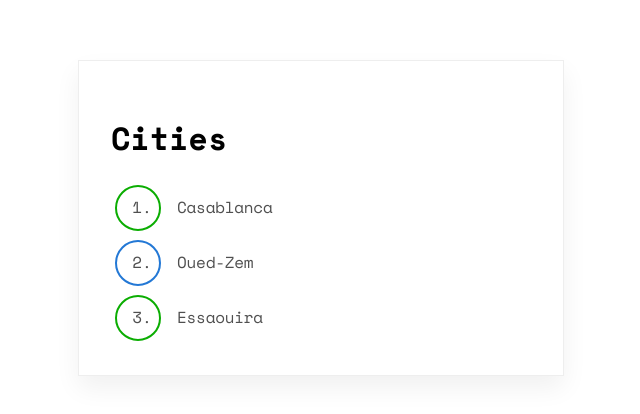
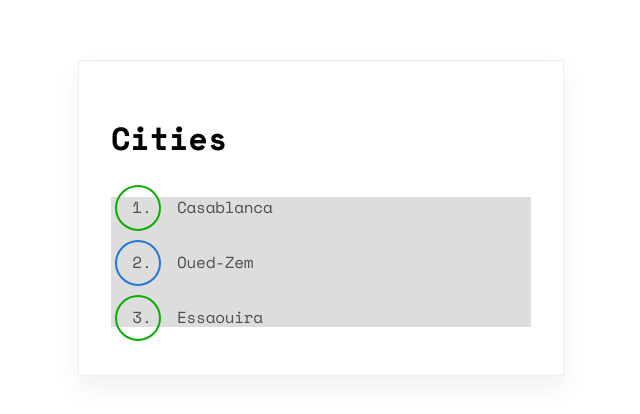
Before and after one commit to abed-ctrl/react-app, a React (Vite) app: page / in a window 1280 px wide. Shown: the top 414 px of the page, without its empty margins (319-959 px from the left). Built offline with nearby package versions, Linux system fonts and the light colour scheme.

Commit message:
04-Styling Component - CSS Modules

```diff
--- /dev/null
+++ b/src/App.css
@@ -0,0 +1,3 @@
+.list-group {
+    background-color: red;
+}
--- a/src/components/ListGroup/ListGroup.css
+++ b/src/components/ListGroup/ListGroup.module.css
@@ -19,8 +19,12 @@ body {
     letter-spacing: -0.25px;
 }
 
-ol {
+.listGroup {
     padding-left: 50px;
+}
+
+.container {
+    background-color: #ddd;
 }
 
 li {
@@ -49,10 +53,10 @@ strong {
     color: #292929;
 }
 
-ol.list-group li:nth-child(odd)::before {
+ol.listGroup li:nth-child(odd)::before {
     border-color: #0BAD02;
 }
 
-ol.list-group li:nth-child(even)::before {
+ol.listGroup li:nth-child(even)::before {
     border-color: #2378D5;
 }
--- a/src/components/ListGroup/ListGroup.tsx
+++ b/src/components/ListGroup/ListGroup.tsx
@@ -1,5 +1,5 @@
 import { useState } from "react";
-import "./ListGroup.css";
+import styles from "./ListGroup.module.css";
 
 interface Props {
   items: string[];
@@ -14,7 +14,10 @@ function ListGroup({ items, heading, onSelectedItem }: Props) {
     <>
       <h1>{heading}</h1>
       {items.length === 0 && <p>No item found</p>}
-      <ol className="list-group">
+      {/* we can access to list-group like this styles.list-group because of - is not accepted in js this why we use styles['list-group']*/}
+      {/* or we can use CamelCasing in css file*/}
+      {/* we use [ ] and join method to add many classes*/}
+      <ol className={[styles.listGroup, styles.container].join(" ")}>
         {items.map((item, index) => (
           <li
             className={
```
Also changed, not shown: src/App.tsx (+8 -5 lines).
